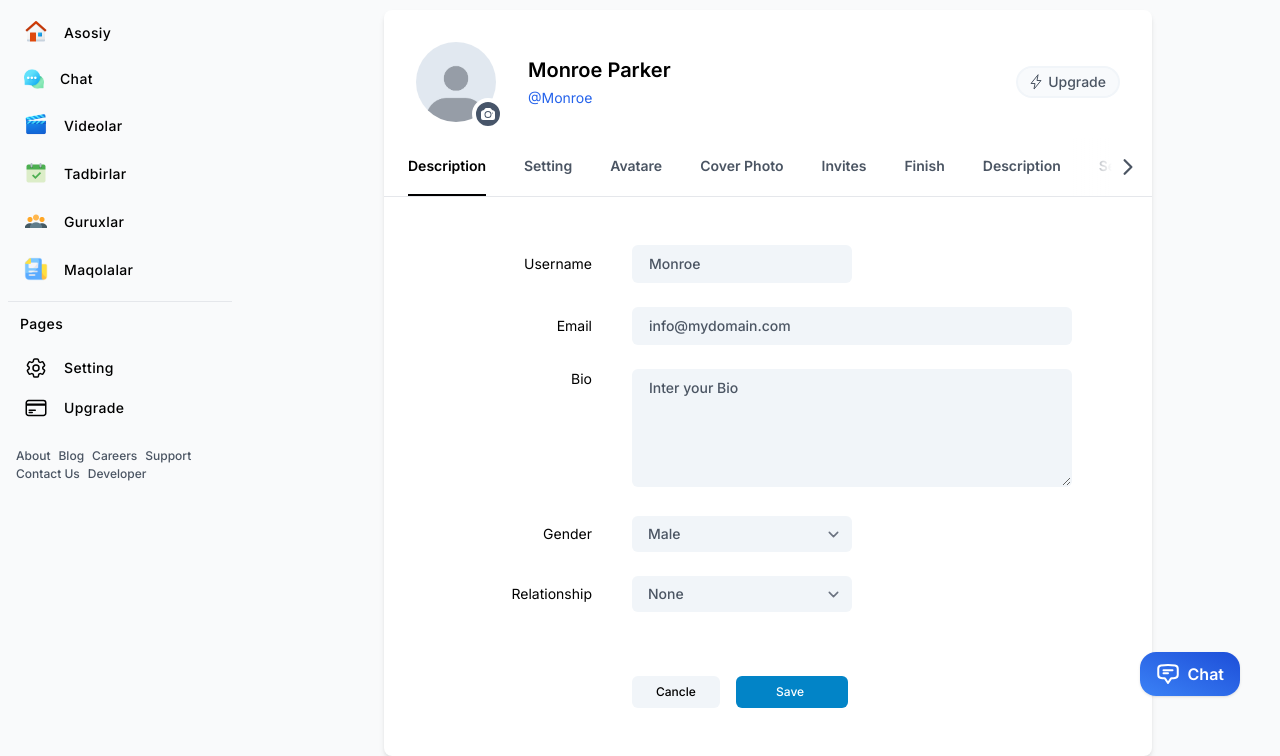
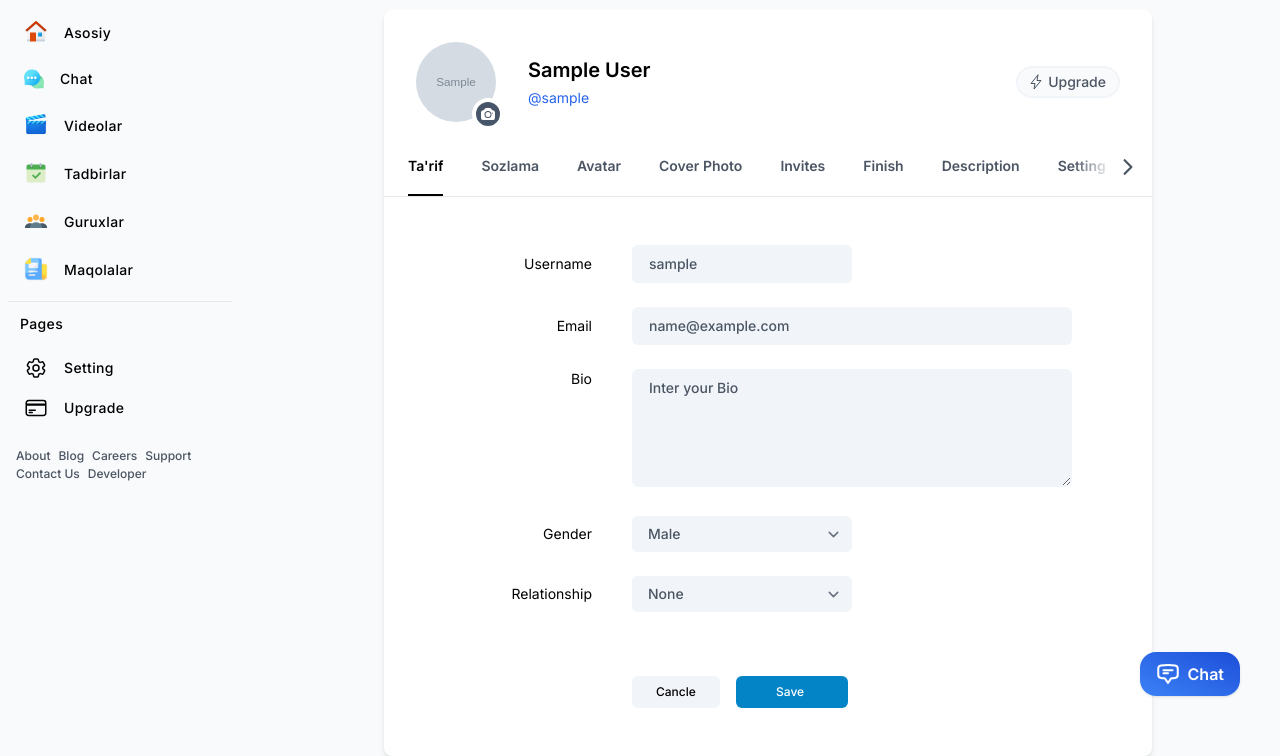
Before and after one commit to codewithakbar/sotset, a Django app: page /account/settings/ in a window 1280 px wide. Shown: the part 64-820 px from the top of the page. Run offline with Django 5.2, Linux system fonts and the light colour scheme; a user stored in the database is signed in; tables that the repository leaves empty hold one stand-in row (values such as "Sample post"); grey boxes marked "Sample" are stand-in pictures.

Commit message:
bruh :broken_heart:

```diff
--- a/templates/account/settings.html
+++ b/templates/account/settings.html
@@ -21,7 +21,7 @@
                         <div class="relative md:w-20 md:h-20 w-12 h-12 shrink-0">
 
                             <label for="file" class="cursor-pointer">
-                                <img id="img" src="assets/images/avatars/avatar-3.jpg" class="object-cover w-full h-full rounded-full" alt=""/>
+                                <img id="img" src="{{request.user.avatar.url}}" class="object-cover w-full h-full rounded-full" alt=""/>
                                 <input type="file" id="file" class="hidden" />
                             </label>
 
@@ -39,8 +39,8 @@
                         </div>
 
                         <div class="flex-1">
-                            <h3 class="md:text-xl text-base font-semibold text-black dark:text-white"> Monroe Parker </h3>
-                            <p class="text-sm text-blue-600 mt-1 font-normal">@Monroe</p>
+                            <h3 class="md:text-xl text-base font-semibold text-black dark:text-white"> {{ request.user.first_name }} {{ request.user.last_name }}</h3>
+                            <p class="text-sm text-blue-600 mt-1 font-normal">@{{request.user.username}}</p>
                         </div>
 
                         <button class="inline-flex items-center gap-1 py-1 pl-2.5 pr-3 rounded-full bg-slate-50 border-2 border-slate-100 dark:text-white dark:bg-slate-700" type="button" aria-haspopup="true" aria-expanded="false">
@@ -57,9 +57,9 @@
                             <ul class="uk-slider-items w-[calc(100%+10px)] !overflow-hidden"
                                 uk-switcher="connect: #setting_tab ; animation: uk-animation-slide-right-medium, uk-animation-slide-left-medium">
 
-                                <li class="w-auto pr-2.5"> <a href="#"> Description </a> </li>
-                                <li class="w-auto pr-2.5"> <a href="#"> Setting</a> </li>
-                                <li class="w-auto pr-2.5"> <a href="#"> Avatare</a> </li>
+                                <li class="w-auto pr-2.5"> <a href="#"> Ta'rif </a> </li>
+                                <li class="w-auto pr-2.5"> <a href="#"> Sozlama</a> </li>
+                                <li class="w-auto pr-2.5"> <a href="#"> Avatar</a> </li>
                                 <li class="w-auto pr-2.5"> <a href="#"> Cover Photo</a> </li>
                                 <li class="w-auto pr-2.5"> <a href="#"> Invites</a> </li>
                                 <li class="w-auto pr-2.5"> <a href="#"> Finish</a> </li>
@@ -92,14 +92,14 @@
                                     <div class="md:flex items-center gap-10">
                                         <label class="md:w-32 text-right"> Username </label>
                                         <div class="flex-1 max-md:mt-4">
-                                            <input type="text" placeholder="Monroe" class="lg:w-1/2 w-full">
+                                            <input type="text" placeholder="{{request.user.username}}" class="lg:w-1/2 w-full">
                                         </div>
                                     </div>
 
                                     <div class="md:flex items-center gap-10">
                                         <label class="md:w-32 text-right"> Email </label>
                                         <div class="flex-1 max-md:mt-4">
-                                            <input type="text" placeholder="info@mydomain.com" class="w-full">
+                                            <input type="text" placeholder="{{request.user.email}}" class="w-full">
                                         </div>
                                     </div>
 
--- a/templates/home/base.html
+++ b/templates/home/base.html
@@ -472,7 +472,7 @@
                                             Advatacing
                                         </div>
                                     </a>
-                                    <a href="setting.html">
+                                    <a href="{% url "settings" %}">
                                         <div class="flex items-center gap-2.5 hover:bg-secondery p-2 px-2.5 rounded-md dark:hover:bg-white/10">
                                             <svg xmlns="http://www.w3.org/2000/svg" fill="none" viewBox="0 0 24 24" stroke-width="1.5" stroke="currentColor" class="w-6 h-6">
                                                 <path stroke-linecap="round" stroke-linejoin="round" d="M9.594 3.94c.09-.542.56-.94 1.11-.94h2.593c.55 0 1.02.398 1.11.94l.213 1.281c.063.374.313.686.645.87.074.04.147.083.22.127.324.196.72.257 1.075.124l1.217-.456a1.125 1.125 0 011.37.49l1.296 2.247a1.125 1.125 0 01-.26 1.431l-1.003.827c-.293.24-.438.613-.431.992a6.759 6.759 0 010 .255c-.007.378.138.75.43.99l1.005.828c.424.35.534.954.26 1.43l-1.298 2.247a1.125 1.125 0 01-1.369.491l-1.217-.456c-.355-.133-.75-.072-1.076.124a6.57 6.57 0 01-.22.128c-.331.183-.581.495-.644.869l-.213 1.28c-.09.543-.56.941-1.11.941h-2.594c-.55 0-1.02-.398-1.11-.94l-.213-1.281c-.062-.374-.312-.686-.644-.87a6.52 6.52 0 01-.22-.127c-.325-.196-.72-.257-1.076-.124l-1.217.456a1.125 1.125 0 01-1.369-.49l-1.297-2.247a1.125 1.125 0 01.26-1.431l1.004-.827c.292-.24.437-.613.43-.992a6.932 6.932 0 010-.255c.007-.378-.138-.75-.43-.99l-1.004-.828a1.125 1.125 0 01-.26-1.43l1.297-2.247a1.125 1.125 0 011.37-.491l1.216.456c.356.133.751.072 1.076-.124.072-.044.146-.087.22-.128.332-.183.582-.495.644-.869l.214-1.281z" />
```
